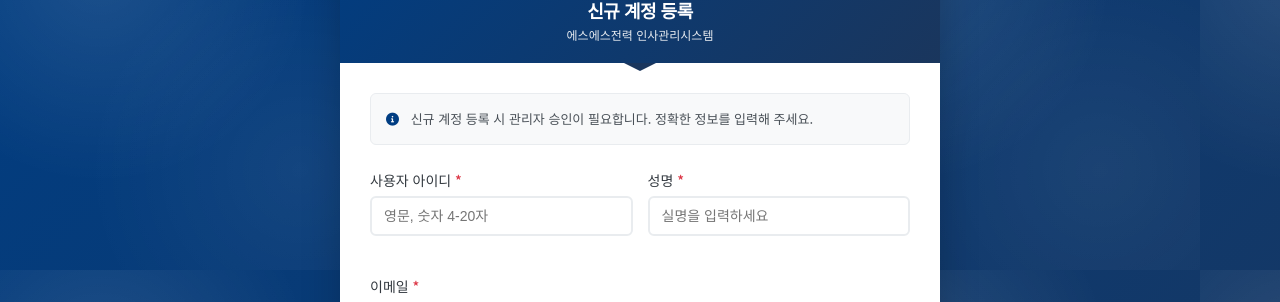
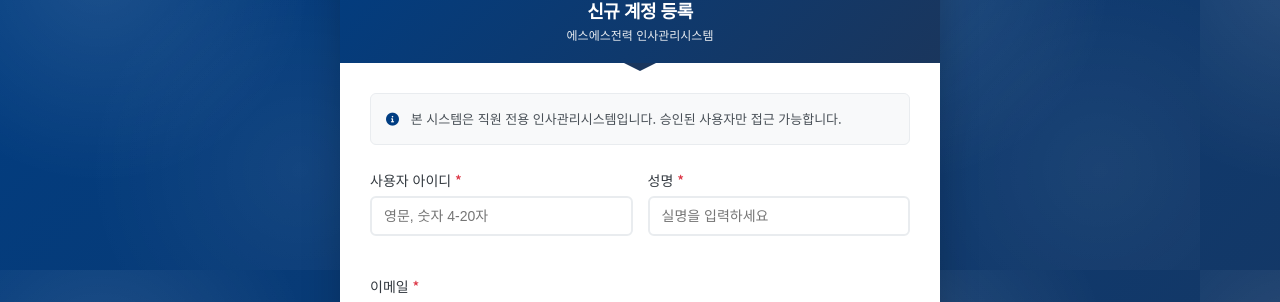
Before and after one commit to sangjinlee12/ver12, a Flask app: page /register in a window 1280 px wide. Shown: the part 130-432 px from the top of the page. Run offline with Flask 3, Linux system fonts and the light colour scheme; some libraries are stand-ins or nearby versions.

Commit message:
Update the login message to reflect broader employee access
Modify login and register templates to clarify employee-only access.

Replit-Commit-Author: Agent
Replit-Commit-Session-Id: 8a8f12e9-b7e8-4892-8c73-7855946d8bab
Replit-Commit-Checkpoint-Type: full_checkpoint
Replit-Commit-Screenshot-Url: https://storage.googleapis.com/screenshot-production-us-central1/788ff5f0-a6ce-4144-bfb2-d44da12b3f68/8a8f12e9-b7e8-4892-8c73-7855946d8bab/miQGi8C

```diff
--- a/templates/login_gov.html
+++ b/templates/login_gov.html
@@ -299,7 +299,7 @@
             <div class="login-body">
                 <div class="login-notice">
                     <i class="fas fa-info-circle notice-icon"></i>
-                    본 시스템은 공무원 전용 인사관리시스템입니다. 승인된 사용자만 접근 가능합니다.
+                    본 시스템은 직원 전용 인사관리시스템입니다. 승인된 사용자만 접근 가능합니다.
                 </div>
 
                 <!-- Flash 메시지 표시 -->
--- a/templates/register_gov.html
+++ b/templates/register_gov.html
@@ -312,7 +312,7 @@
             <div class="register-body">
                 <div class="register-notice">
                     <i class="fas fa-info-circle notice-icon"></i>
-                    신규 계정 등록 시 관리자 승인이 필요합니다. 정확한 정보를 입력해 주세요.
+                    본 시스템은 직원 전용 인사관리시스템입니다. 승인된 사용자만 접근 가능합니다.
                 </div>
 
                 <!-- Flash 메시지 표시 -->
```
